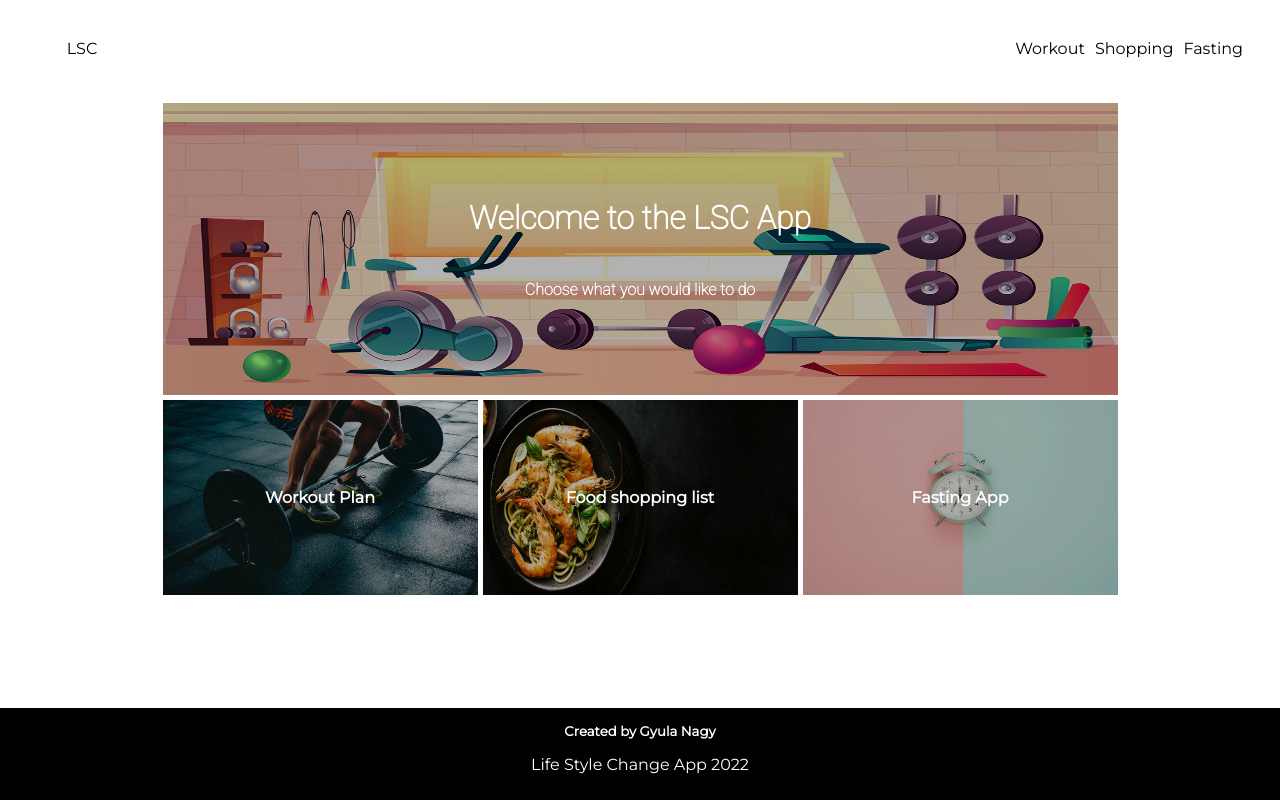
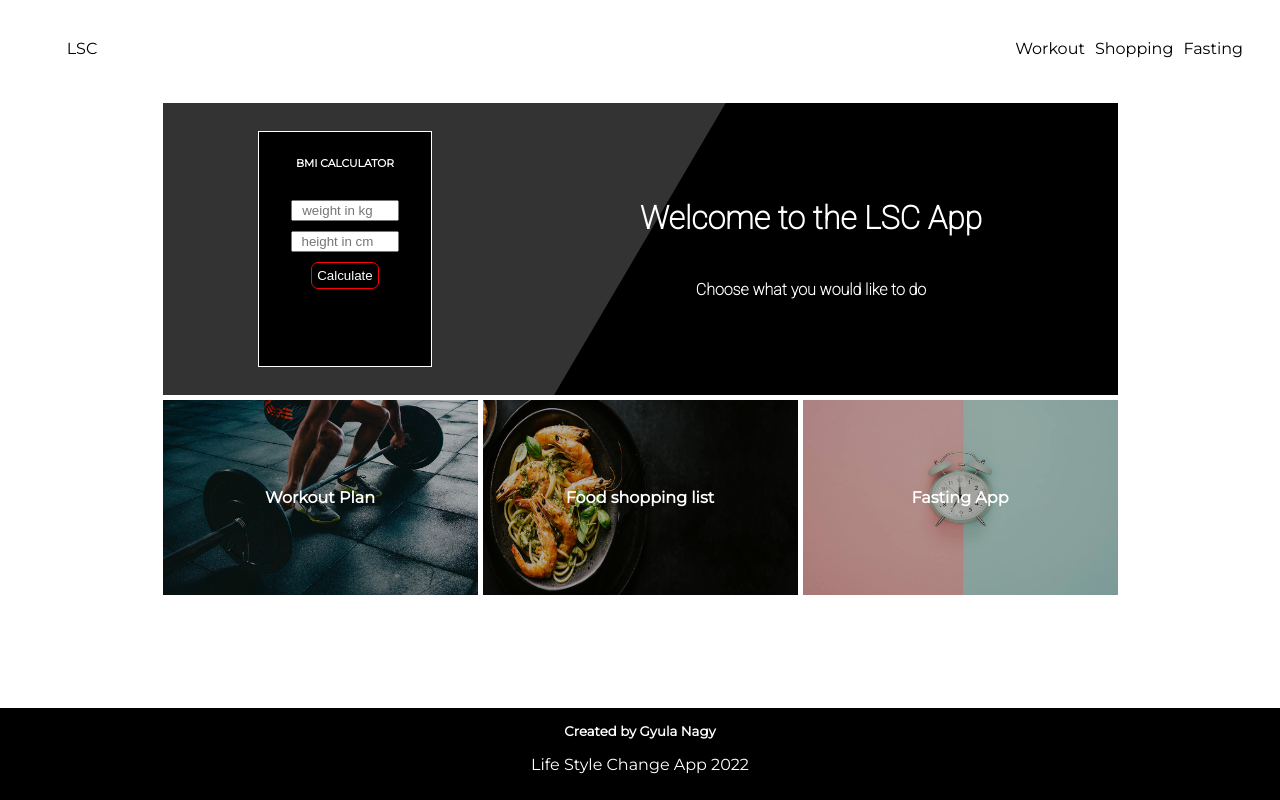
Before and after one commit to shuyin21/fasting, a plain HTML site: page index.html in a window 1280 px wide. Drawn offline with Linux system fonts and the light colour scheme; a web font is replaced by a local one.

Commit message:
changed the main page

```diff
--- a/index.html
+++ b/index.html
@@ -72,8 +72,18 @@
 
         <div id="header" class="centering">
 
-            <img src="/images/homepage-images/1200.jpg" alt="training image">
-
+            <!-- <img src="/images/homepage-images/1200.jpg" alt="training image"> -->
+            <div id="back-div">
+                <div id="bmi-calc">
+                    <h6>BMI CALCULATOR</h6>
+                    <form action="submit" id="bmi-form">
+                        <input class="bmi-input weight" type="number" placeholder="weight in kg" required>
+                        <input class="bmi-input height" type="number" placeholder="height in cm" required>
+                        <button type="submit">Calculate</button>
+                        <p id="answer-par"></p>
+                    </form>
+                </div>
+            </div>
             <div id="info-wrapper">
                 <h1>Welcome to the LSC App</h1>
                 <h4>Choose what you would like to do</h4>
--- a/script.js
+++ b/script.js
@@ -9,6 +9,10 @@ const inputs = document.querySelectorAll('input');
 const loginBtn = document.getElementById('login-btn');
 const registerBtn = document.getElementById('register-btn');
 const errorPar = document.getElementById('error-par');
+const bmiForm = document.querySelector('#bmi-form');
+const weight = document.querySelector('.weight');
+const height = document.querySelector('.height');
+
 
 const buttonsHolder = [workoutBtn, foodBtn, fastingBtn];
 
@@ -18,6 +22,22 @@ let date = () => {
     footerP.innerHTML = `Life Style Change App ${year}`
 }
 date();
+
+bmiForm.addEventListener('submit', (e) => {
+    e.preventDefault();
+    let w = weight.value;
+    let h = height.value;
+    const p = document.getElementById('answer-par');
+    let bmi = w / (h * h) * 10000;
+    let sum = Math.floor(bmi);
+    p.innerText = `Your BMI is ${sum}%`;
+    weight.value = '';
+    height.value = '';
+})
+
+
+
+
 
 buttonsHolder.forEach((btn) => {
     btn.addEventListener('click', () => {
--- a/style.css
+++ b/style.css
@@ -81,23 +81,77 @@ img {
 
 #header {
     grid-area: header;
+    background-color: #000;
+    /* clip-path: polygon(0 0, 31% 0, 68% 100%, 0 100%); */
     /* padding: 0 20%; */
 
+}
+
+#back-div {
+
+    width: 100%;
+    height: 100%;
+    background-color: #333;
+    clip-path: polygon(0 0, 59% 0, 41% 100%, 0% 100%);
+    display: flex;
+    align-items: center;
+    padding-left: 2%;
+}
+
+#bmi-calc {
+    width: 40%;
+    height: 80%;
+    border: 1px solid #fff;
+    background-color: #000;
+
+}
+
+#bmi-calc form {
+    display: flex;
+    flex-direction: column;
+    align-items: center;
+}
+
+#bmi-calc h6 {
+    color: #fff;
+    text-align: center;
+}
+
+.bmi-input {
+    margin: 5px 0;
+    text-align: center;
+    width: 100px;
+}
+
+#bmi-calc form button {
+    border: 1px solid red;
+    border-radius: 7px;
+    margin-top: 5px;
+    background-color: #000;
+    color: #fff;
+    padding: 5px;
+    cursor: pointer;
+}
+
+#bmi-calc form button:hover {
+    transform: scale(1.1);
+    transition: .1s ease-in;
 }
 
 #info-wrapper {
     display: flex;
     flex-direction: column;
     align-items: center;
-    justify-content: center;
+    justify-content: flex-end;
     position: absolute;
+    left: 50%;
     color: #fff;
 
     font-weight: bold;
     font-family: 'Roboto', sans-serif;
 }
 
-
+#info-wrapper {}
 
 .a-btn {
     /* width: 100%;
@@ -179,6 +233,19 @@ img {
 
         ;
     }
+
+    #back-div {
+        padding-left: 10%;
+
+    }
+
+    #bmi-calc {
+        width: 20%;
+
+
+    }
+
+
 }
 
 @media screen and (max-height:700px) {
@@ -202,7 +269,7 @@ img {
     z-index: 200;
 }
 
-form {
+/* form {
     width: 300px;
     height: 300px;
     background-color: #333;
@@ -223,7 +290,7 @@ form input {
 form h3 {
     text-align: center;
     color: #fff;
-}
+} */
 
 .close {
     width: 100%;
```
